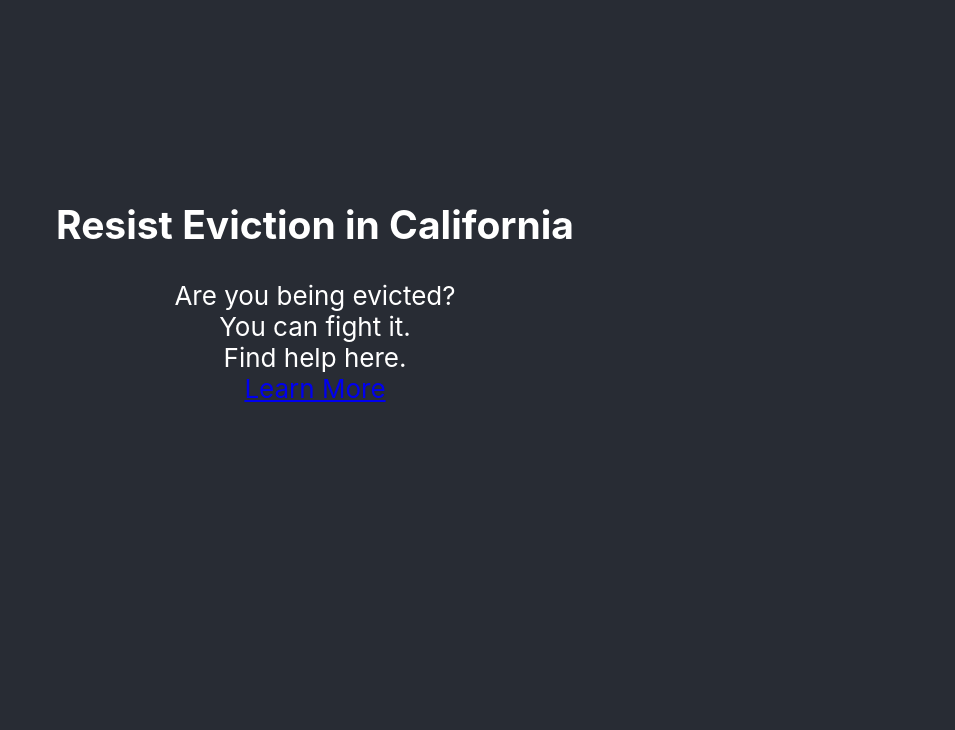
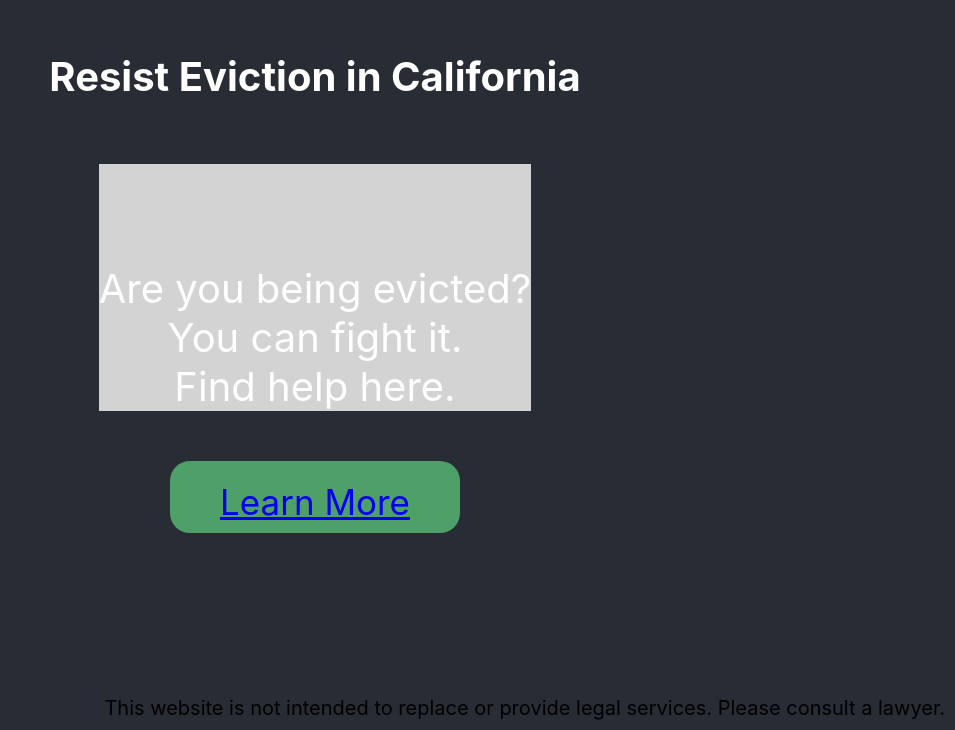
Before and after one commit to lindentree/resist-eviction-app, a React app: page / in a window 1280 px wide. Shown: the part 114-844 px from the top of the page, without its empty margins (325-1280 px from the left). Before the commit the page ends 800 px from the top, so only its background shows below. Built offline with nearby package versions, Linux system fonts and the light colour scheme.

Commit message:
copy fix

```diff
--- a/src/App.css
+++ b/src/App.css
@@ -35,6 +35,99 @@
 
 }
 
+
+html, body {
+  height: 100%;
+  display: flex;
+  flex-direction: column;
+  margin: 0;
+}
+
+.App {
+  height: 100%;
+  display: flex;
+  flex-flow: column;
+}
+
+/*.header {
+  flex: none;
+  display: flex;
+  flex-direction: row;
+  font-size: 0px;
+  background-color: white;
+}
+
+.header * {
+  font-size: 16px;
+  background-color: white;
+}*/
+
+.logo {
+  font-size: 40px;
+    flex-direction: column;
+    padding: 30px 60px;
+    justify-content: center;
+    display: flex;
+}
+
+.contents {
+  flex: 0 0 auto;
+  display: flex;
+  background-color: lightgray;
+  flex-direction: column;
+  justify-content: center;
+}
+
+.first-question {
+  padding-top: 100px;
+  font-size: 40px;
+  display: flex;
+  flex-direction: column;
+  justify-content: center;
+}
+
+.first-question * {
+  display: flex;
+  flex-direction: row;
+  justify-content: center;
+}
+
+.flex-row {
+  display: flex;
+  flex-direction: row;
+  justify-content: center;
+}
+
+.button {
+  border-radius: 20px;
+  background-color: #4FA068;
+  padding: 20px 50px 10px;
+  font-size: 35px;
+  display: inline-block;
+  margin: 50px 0px;
+}
+
+.flex-column {
+  flex-grow: 1;
+  flex-direction: column;
+}
+
+.legal-disclaimer-container {
+  display: flex;
+  justify-content: end;
+}
+
+.legal-disclaimer {
+  flex-shrink: 1;
+  font-size: 20px;
+  padding: 10px;
+}
+
+.footer {
+  flex-grow: 2;
+  background-color: white;
+}
+
 .disclaimer {
   color: red;
 }
--- a/src/App.js
+++ b/src/App.js
@@ -3,6 +3,7 @@ import React from 'react';
 import './App.css';
 import LandingPage from './LandingPage';
 import Emergency from './Emergency';
+import Disclaimer from './Disclaimer';
 
 import {
   BrowserRouter as Router,
@@ -52,19 +53,20 @@ function Home() {
   return (
     <div className="App">
         <header className="App-header">
-          <h1>Resist Eviction in California</h1>
+          <h1 className="logo">Resist Eviction in California</h1>
           <Intro />
-          <Link to="/yes">Learn More</Link>
+          <Link to="/yes" className="button">Learn More</Link>
 
         </header>
+        <Disclaimer />
     </div>
 
     )
 
   function Intro() {
     return (
-      <div class="contents">
-      <div class="first-question">
+      <div className="contents">
+      <div className="first-question">
         <div>Are you being evicted?</div>
         <div>You can fight it.</div>
         <div>Find help here.</div>
--- a/src/Disclaimer.js
+++ b/src/Disclaimer.js
@@ -2,10 +2,11 @@ import React from 'react';
 
 const Disclaimer = () => {
   return (
-    <div className="disclaimer">
-      This website is not intended to replace or provide legal services.
-      Please consult a lawyer.
-
+    <div className="legal-disclaimer-container">
+      <div className="legal-disclaimer">
+        This website is not intended to replace or provide legal services.
+        Please consult a lawyer.
+      </div>
     </div>
   )
 }
--- a/src/Emergency.js
+++ b/src/Emergency.js
@@ -18,7 +18,7 @@ class Emergency extends React.Component {
       <div className="Emergency-page">
           <MyPdfViewer filename="ud105.pdf"/>
         <div className="summary">
-          You have FIVE court days from the date you received the previous form from your landlord to file this at your nearest courthose
+          You have FIVE court days from the date you received the previous form from your landlord to file this at your nearest courthouse
         </div>
           <p>
             You should find a lawyer to help you fill it out; however, if you're about to miss the deadline, file it with your name, your address, and the court address.
```
Also changed, not shown: 1 other file (tests, documents, lock files or other folders).
